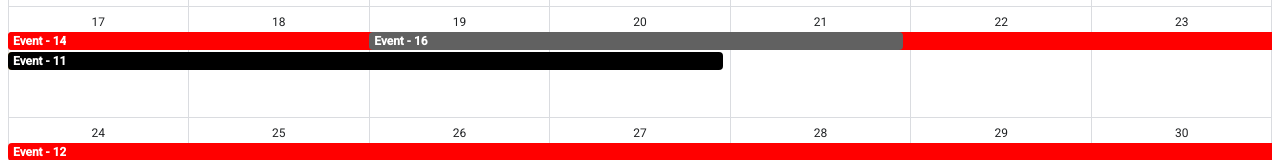
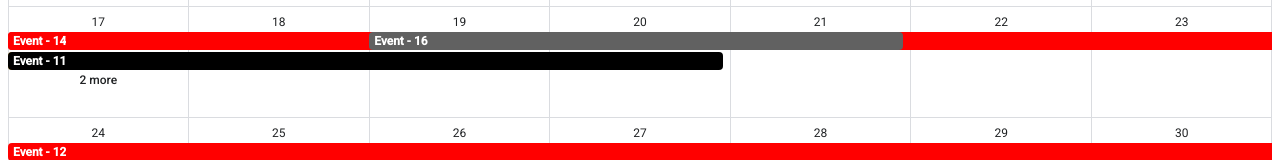
Before and after one commit to chandirasekar7828/calendar-template, an Angular app: page / in a window 1280 px wide. Shown: the part 421-581 px from the top of the page. Built offline with nearby package versions, Linux system fonts and the light colour scheme; data requests are answered from the project's data file.

Commit message:
Completed: N More Block

```diff
--- a/data/db.json
+++ b/data/db.json
@@ -134,7 +134,8 @@
       "description": "Event - 15",
       "background_color": "#ff0000",
       "location": "Legend Inn"
-    },
+    }
+    ,
     {
       "id": 16,
       "batch_code": "b016",
--- a/src/app/components/calendar-view/calendar-view.component.css
+++ b/src/app/components/calendar-view/calendar-view.component.css
@@ -291,20 +291,23 @@ header .btns .btn.today:hover {
 }
 
 .if-more-two-events {
-  /* text-wrap: nowrap;
-  height: 19px;
+  width: 14.29%;
+  /* margin-inline: 1px ; */
+  /* -webkit-box-flex: 1; */
+  /* flex: 1 1 0%; */
+  padding: 3px 0px;
+  background: transparent;
+  margin-top: 2px ;
+  border-radius: 4px;
+  display: block;
+  position: absolute;
+  top:3em;
+  text-wrap: nowrap;
+  text-align: center;
   cursor: pointer;
-  display: block;
-  width: 100%;
-  text-align: center;
-  border-radius: 4px;
-  margin-left: 1px ;
   font-size: var(--fs-normal);
   font-weight: var(--fw-medium-500);
-  background-color: var(--text-light);
-  color: var(--text-clr-200);
-  position: absolute;
-  top:3em; */
+  color: var(--text-clr-primary);
 }
 
 .if-more-two-events:hover {
--- a/src/app/components/calendar-view/calendar-view.component.html
+++ b/src/app/components/calendar-view/calendar-view.component.html
@@ -40,12 +40,14 @@
                     <div role="gridcell" class="event-gridcell"
                         [attr.data-datekey]="getDateTime(getMonthDate(rowIndex, colIndex))"
                         *ngFor="let columnCount of columnDivider(); let colIndex = index">
-                        <h2 class="event-title">{{ formatedFilteredEvents(getMonthDate(rowIndex, colIndex)).length }}
+
+                        <h2 class="event-title">{{ displayFormatedEvents(getMonthDate(rowIndex, colIndex)).length }}
                             Events, {{ getMonthDate(rowIndex, colIndex).date }}</h2>
-                        <ng-container *ngIf="formatedFilteredEvents(getMonthDate(rowIndex, colIndex)).length > 0">
+                        <ng-container *ngIf="displayFormatedEvents(getMonthDate(rowIndex, colIndex)).length > 0">
                             <div class="event-list">
                                 <ng-container
-                                    *ngFor="let event of formatedFilteredEvents(getMonthDate(rowIndex, colIndex));let i = index">
+                                    *ngFor="let event of displayFormatedEvents(getMonthDate(rowIndex, colIndex));let i = index">
+                                    <ng-container *ngIf="event.styles.top < '2em'">
                                         <div class="eve" [ngStyle]="event.styles">
                                             <div role="button" class="eve-btn"
                                                 [style.backgroundColor]="event.background_color">
@@ -58,9 +60,10 @@
                                             </div>
                                         </div>
                                     </ng-container>
-                                <ng-container *ngIf="getEventsByDay(getMonthDate(rowIndex, colIndex)).length > 2">
-                                    <span class="has-event if-more-two-events">
-                                        {{ getEventsByDay(getMonthDate(rowIndex, colIndex)).length - 2 }} more
+                                </ng-container>
+                                <ng-container *ngIf="getEventsByDate(getMonthDate(rowIndex, colIndex)).length > 2">
+                                    <span class="if-more-two-events">
+                                        {{ getEventsByDate(getMonthDate(rowIndex, colIndex)).length - 2 }} more
                                     </span>
                                 </ng-container>
                             </div>
--- a/src/app/components/calendar-view/calendar-view.component.ts
+++ b/src/app/components/calendar-view/calendar-view.component.ts
@@ -50,8 +50,8 @@ export class CalendarViewComponent implements OnInit{
   // events
   eventsByDay: any[] = [];
 
-  formatedFilteredEvents(monthDate: monthDate){
-    return this._calendar.formatedFilteredEvents(monthDate);
+  displayFormatedEvents(monthDate: monthDate){
+    return this._calendar.displayFormatedEvents(monthDate);
   }
 
 // utils funtions
@@ -75,8 +75,8 @@ export class CalendarViewComponent implements OnInit{
     return this._calendar.getWeekStartEndDates(monthDate)
   }
 
-  getEventsByDay(monthDate: monthDate) {
-    return this._calendar.getEventsByDay(monthDate);
+  getEventsByDate(monthDate: monthDate) {
+    return this._calendar.getEventsByDate(monthDate);
   }
 
 }
--- a/src/app/services/calendar.service.ts
+++ b/src/app/services/calendar.service.ts
@@ -154,6 +154,7 @@ export class CalendarService {
   // events
   private API_URL = 'http://localhost:3000';
   events: event[] = [];
+  eventsForNMoreBlock: event[] = []
   formatedEvents: any[] = [];
 
   getEvents(): Observable<event[]> {
@@ -163,40 +164,13 @@ export class CalendarService {
   fetchEvents(): void {
     this.getEvents().subscribe((data: event[]) => {
       this.events = [...data];
+      this.eventsForNMoreBlock = [...data]
       this.breakEvents();
-      this.filterEvents();
+      this.enhancedBreakEvents();
       this.monthDates.forEach((monthDate) =>
         this.getWeekStartEndDates(monthDate.date)
       );
     });
-  }
-
-  // utils functions
-  createDateFromDMY(dateString: any): Date {
-    let _parts = dateString.split('-');
-    let _year = _parts[0];
-    let _month = _parts[1];
-    let _day = _parts[2];
-    _day = _day.padStart(2, '0');
-    _month = _month.padStart(2, '0');
-    return new Date(_year, _month - 1, _day);
-  }
-
-  rowDivider() {
-    return new Array(this.monthDates.length / 7);
-  }
-
-  columnDivider() {
-    return new Array(7);
-  }
-
-  getMonthDate(rowIndex: number, colIndex: number): any {
-    const index = rowIndex * this.columnDivider().length + colIndex;
-    return this.monthDates[index];
-  }
-
-  getDateTime(monthDate: monthDate): number {
-    return new Date(monthDate.date).getTime();
   }
 
   breakEvents() {
@@ -215,7 +189,7 @@ export class CalendarService {
             ...event,
             start_date: start_date,
             end_date: new_end_date,
-            styles: this.stylesOfEvent(
+            styles: this.getStylesOfEvent(
               start_date.getDay(),
               start_date,
               end_date
@@ -232,16 +206,16 @@ export class CalendarService {
         ...event,
         start_date: start_date,
         end_date: end_date,
-        styles: this.stylesOfEvent(start_date.getDay(), start_date, end_date),
+        styles: this.getStylesOfEvent(start_date.getDay(), start_date, end_date),
       });
     }
     this.formatedEvents = updatedEvents;
   }
 
-  stylesOfEvent(startingDay: number, startDate: Date, endDate: Date) {
+  getStylesOfEvent(startingDay: number, startDate: Date, endDate: Date) {
     let leftSpace = startingDay;
     let eventDateDifference =
-      this.calculateDateDifference(startDate, endDate) + 1;
+      this.getEventDateDifference(startDate, endDate) + 1;
 
     let topSpace = 0;
     return {
@@ -251,7 +225,7 @@ export class CalendarService {
     };
   }
 
-  calculateDateDifference(startDateString: Date, endDateString: Date): number {
+  getEventDateDifference(startDateString: Date, endDateString: Date): number {
     const eventStartDate = new Date(startDateString);
     const eventEndDate = new Date(endDateString);
     const differenceMs = Math.abs(
@@ -262,7 +236,7 @@ export class CalendarService {
     return differenceDays;
   }
 
-  filterEvents() {
+  enhancedBreakEvents() {
     this.formatedEvents = this.formatedEvents.filter((formatedEvent) => {
       const startDate = new Date(formatedEvent.start_date);
       const endDate = new Date(formatedEvent.end_date);
@@ -270,22 +244,22 @@ export class CalendarService {
     });
   }
 
-  formatedFilteredEvents(monthDate: monthDate): any[] {
+  displayFormatedEvents(monthDate: monthDate): any[] {
     let day = new Date(monthDate.date);
-    let formatedFilteredEvents: any[] = [];
+    let displayFormatedEvents: any[] = [];
     let hasEvents = false;
 
     this.formatedEvents.forEach((formatedEvent) => {
       let formatedEventStartDate = new Date(formatedEvent.start_date);
 
       if (day.toDateString() === formatedEventStartDate.toDateString()) {
-        formatedFilteredEvents.push(formatedEvent);
+        displayFormatedEvents.push(formatedEvent);
         hasEvents = true;
       }
     });
 
     monthDate.hasEvent = hasEvents;
-    return formatedFilteredEvents;
+    return displayFormatedEvents;
   }
 
   getWeekStartEndDates(date: Date) {
@@ -347,10 +321,6 @@ export class CalendarService {
         }
       }
 
-      // if (temp > 1) {
-      //     eventFromWeek.description = `${temp} more`; // Update the event title to display "n more" if top > 1em
-      // }
-
       eventFromWeek.styles.top = `${temp}em`;
     });
   }
@@ -370,28 +340,56 @@ export class CalendarService {
     return events;
   }
 
-  getEventsByDay(monthDate: monthDate) {
+  getEventsByDate(monthDate: monthDate) {
     let day = monthDate.date;
-    let filteredEvents: event[] = [];
-    let hasEvents = false;
+    let filteredEventsByDate: event[] = [];
+    // let hasEvents = false;
 
-    this.formatedEvents.forEach((event) => {
+    this.eventsForNMoreBlock.forEach((event) => {
       let eventStartDate = new Date(event.start_date);
       let eventEndDate = new Date(event.end_date);
 
-      if (day.getTime() === eventStartDate.getTime()) {
-        filteredEvents.push(event);
-        hasEvents = true;
-      }
-
       if (day >= eventStartDate && day <= eventEndDate) {
-        hasEvents = true;
+        filteredEventsByDate.push(event);
+        // hasEvents = true;
       }
     });
 
-    monthDate.hasEvent = hasEvents;
-    // console.log(filteredEvents);
+    // monthDate.hasEvent = hasEvents;
+    console.log("Date - " + monthDate.date.getDate() + " - ");
 
-    return filteredEvents;
+    console.log(filteredEventsByDate);
+
+    return filteredEventsByDate;
   }
+
+
+
+    // utils functions
+    createDateFromDMY(dateString: any): Date {
+      let _parts = dateString.split('-');
+      let _year = _parts[0];
+      let _month = _parts[1];
+      let _day = _parts[2];
+      _day = _day.padStart(2, '0');
+      _month = _month.padStart(2, '0');
+      return new Date(_year, _month - 1, _day);
+    }
+
+    rowDivider() {
+      return new Array(this.monthDates.length / 7);
+    }
+
+    columnDivider() {
+      return new Array(7);
+    }
+
+    getMonthDate(rowIndex: number, colIndex: number): any {
+      const index = rowIndex * this.columnDivider().length + colIndex;
+      return this.monthDates[index];
+    }
+
+    getDateTime(monthDate: monthDate): number {
+      return new Date(monthDate.date).getTime();
+    }
 }
```
Lines whose indentation alone changed are shown as unchanged.
